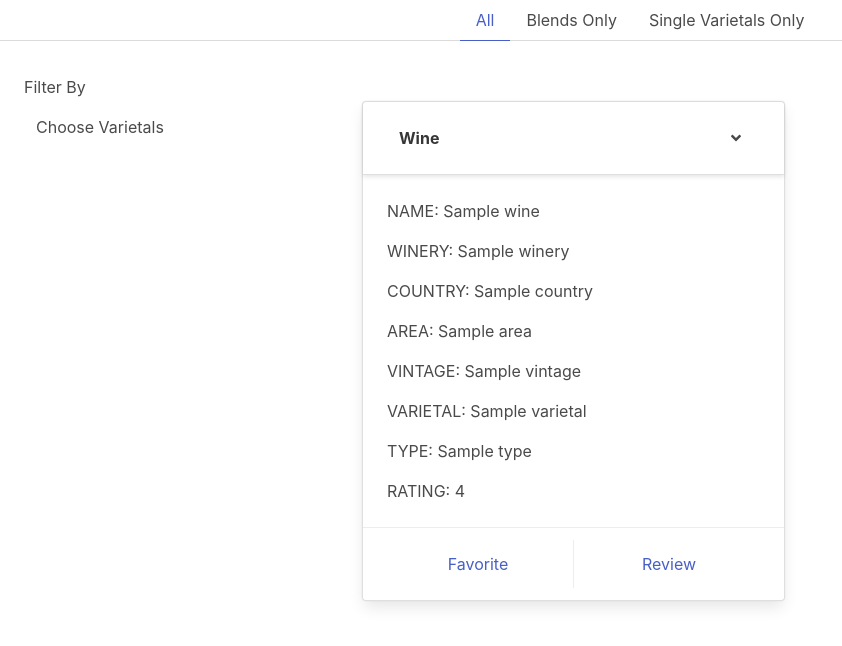
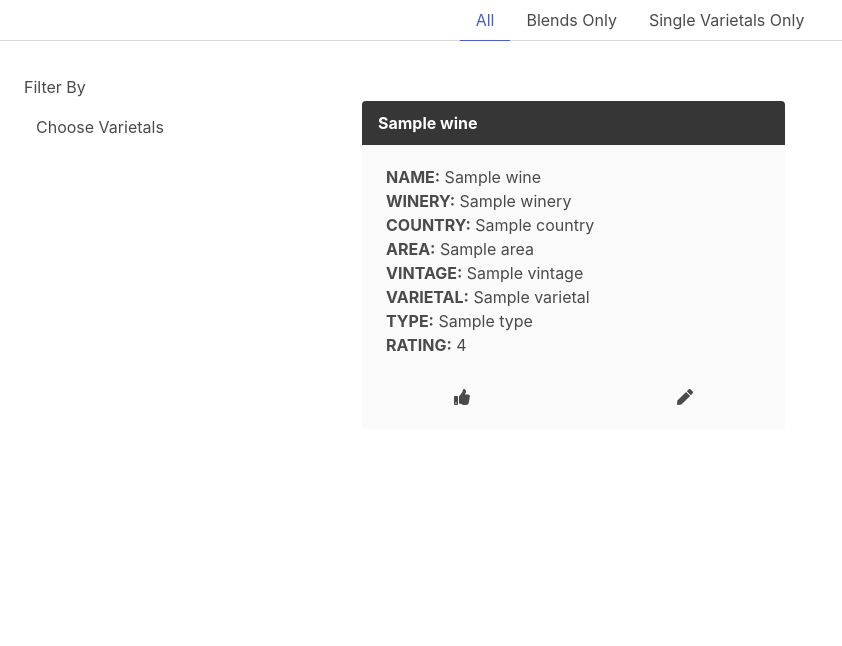
Before and after one commit to LouisGaravaglia/IPAz, a Python web app: template templates/wine_results.html in a window 1280 px wide. Shown: the part 72-718 px from the top of the page, without its empty margins (0-842 px from the left). Run offline with Jinja, Linux system fonts and the light colour scheme; the template is opened without the code that fills it: most values are stand-ins (such as "Sample title", 1, 10 or a date in 2020); some libraries are stand-ins or nearby versions.

Commit message:
changed the results page styling. Going to add it to the other routes as well

```diff
--- a/templates/wine_results.html
+++ b/templates/wine_results.html
@@ -52,6 +52,47 @@
   <div class="has-text-centered">
   </div>
 
+<article class="message is-dark">
+
+  <div class="message-header">
+    <p>{{wine['Name']}}</p>
+  </div>
+
+  <div class="message-body">
+    <p><strong>NAME:</strong>  {{wine['Name']}}</p>
+    <p><strong>WINERY:</strong>  {{wine['Winery']}}</p>
+    <p><strong>COUNTRY:</strong>  {{wine['Country']}}</p>
+    <p><strong>AREA:</strong>  {{wine['Area']}}</p>
+    <p><strong>VINTAGE:</strong>  {{wine['Vintage']}}</p>
+    <p><strong>VARIETAL:</strong>  {{wine['Varietal']}}</p>
+    <p><strong>TYPE:</strong>  {{wine['Type']}}</p>
+    <p><strong>RATING:</strong>  {{wine['Rating']}}</p>
+  </div>
+
+  <div class="columns">
+    <div class="column is-half has-text-centered mx-0 my-0">
+      <button class="button is-text">
+<span class="icon is-small">
+      <i class="fas fa-thumbs-up"></i>
+    </span>
+</button>
+    </div>
+     <div class="column is-half has-text-centered mx-0 my-0">
+       <button class="button is-text">
+ <span class="icon is-small is-right">
+      <i class="fas fa-pen"></i>
+    </span>
+      </button>
+    </div>
+  </div>
+</article>
+
+
+
+<!-- <div class="column is-half">
+  <div class="has-text-centered">
+  </div>
+
   <div class="card">
   <header class="card-header">
     <p class="card-header-title">
@@ -80,7 +121,7 @@
     <a href="#" class="card-footer-item">Favorite</a>
     <a href="#" class="card-footer-item">Review</a>
   </footer>
-</div>
+</div> -->
 </div>
 
   {% endif %}
```
